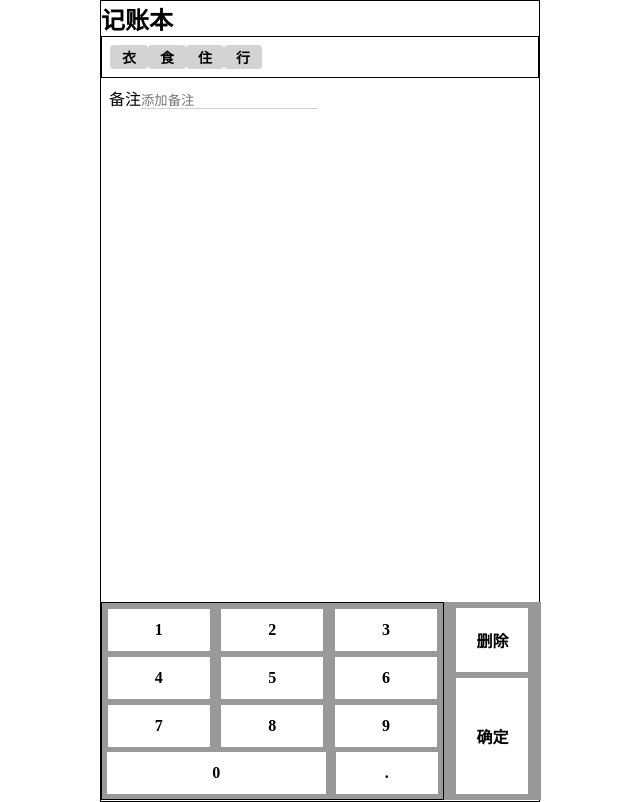
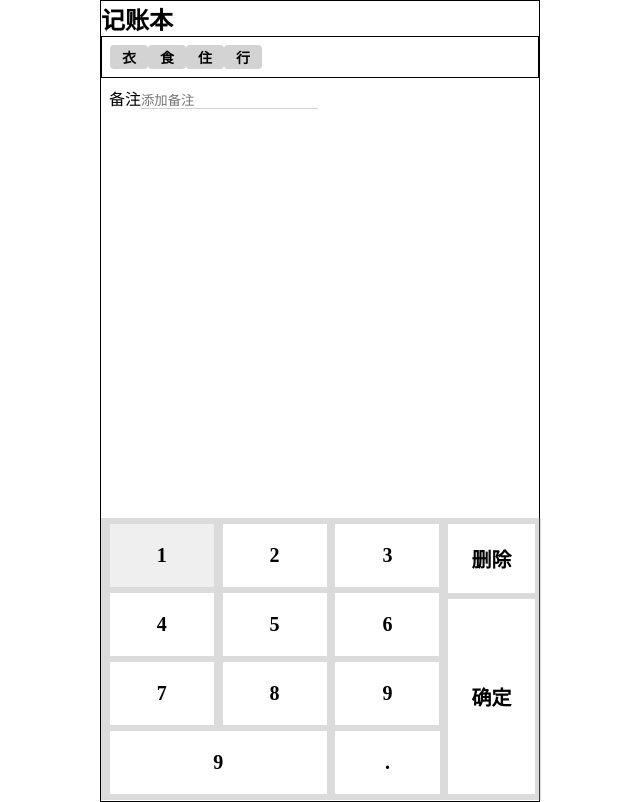
Before and after one commit to more-ka/bookkeeping-vue, a Vue app: page / in a window 1280 px wide. Shown: the whole page, without its empty margins (320-960 px from the left). Built offline with nearby package versions, Linux system fonts and the light colour scheme.

Commit message:
键盘样式微调

```diff
--- a/src/App.vue
+++ b/src/App.vue
@@ -1,7 +1,7 @@
 <!--
  * @Author: your name
  * @Date: 2020-03-05 17:26:53
- * @LastEditTime: 2020-03-06 00:04:40
+ * @LastEditTime: 2020-03-06 20:33:14
  * @LastEditors: Please set LastEditors
  * @Description: In User Settings Edit
  * @FilePath: \bookkeeping-vue\src\App.vue
@@ -24,21 +24,47 @@
       </section>
       <section class="keyboard">
         <div class="numberLock">
-          <div class="number">1</div>
-          <div class="number">2</div>
-          <div class="number">3</div>
-          <div class="number">4</div>
-          <div class="number">5</div>
-          <div class="number">6</div>
-          <div class="number">7</div>
-          <div class="number">8</div>
-          <div class="number">9</div>
-          <div class="number">0</div>
-          <div class="number">.</div>
+          <div class="number active">
+            <div class="content">1</div>
+            </div>
+          <div class="number">
+            <div class="content">2</div>
+          </div>
+          <div class="number">
+            <div class="content">3</div>
+          </div>
+          <div class="number">
+            <div class="content">4</div>
+          </div>
+          <div class="number">
+            <div class="content">5</div>
+          </div>
+          <div class="number">
+            <div class="content">6</div>
+          </div>
+          <div class="number">
+            <div class="content">7</div>
+          </div>
+          <div class="number">
+            <div class="content">8</div>
+          </div>
+          <div class="number">
+            <div class="content">9</div>
+          </div>
+          <div class="number">
+            <div class="content">9</div>
+          </div>
+          <div class="number">
+            <div class="content">.</div>
+          </div>
         </div>
         <div class="controlLock">
-          <div class="number">删除</div>
-          <div class="number">确定</div>
+          <div class="delete">
+            <div class="content">删除</div>
+          </div>
+          <div class="confirm">
+            <div class="content">确定</div>
+          </div>
         </div>
       </section>
     </div>
@@ -46,111 +72,6 @@
 </template>
 
 <script>
-export default {
-  name: "App"
-};
+  import '@/app.css'
+
 </script>
-
-<style>
-*,
-*::before,
-*::after {
-  margin: 0;
-  padding: 0;
-}
-#app {
-  max-width: 440px;
-  margin: 0 auto;
-  color: black;
-  height: 100vh;
-  display: block;
-}
-h2 {
-}
-.page {
-  border: 1px solid #000;
-  height: 100vh;
-}
-
-/* 标签部分 */
-.tags {
-  border: 1px solid #000;
-  padding: 8px;
-}
-.tags .tag {
-  font-size: 14px;
-  font-weight: bold;
-  padding: 2px 12px;
-  display: inline-block;
-  background: lightgrey;
-  border-radius: 4px;
-}
-
-/* 备注 */
-.remarks {
-  padding: 8px;
-}
-.remarks input {
-  border: none;
-  border-bottom: 1px solid lightgrey;
-  background: none;
-  outline: none;
-}
-/* 键盘区域 */
-.keyboard {
-  bottom: 0;
-  position: fixed;
-  max-width: 440px;
-  display: flex;
-  font-weight: bold;
-  background: #999999;
-  width: 100%;
-}
-.numberLock{
-  border: 1px solid #000;
-  width: 80%;
-  display: flex;
-  align-items: center;
-  justify-content: center;
-  flex-wrap: wrap;
-  flex-direction: row;
-}
-
-.numberLock div{
-  background: #ffffff;
-  padding: 12px 0;
-  width: 30%;
-  margin: auto;
-  display: flex;
-  margin-top: 6px;
-  align-self: center;
-  justify-content: space-around;
-  align-items: center;
-}
-.numberLock div:nth-child(10){
-  flex-grow: 1;
-  margin: 5px;
-}
-.numberLock div:last-child{
-  margin: 5px;
-}
-.controlLock{
-  width: 20%;
-  margin: 6px;
-  display: flex;
-  flex-direction: column;
-}
-.controlLock div{
-  flex: 1;
-  padding: 20px;
-  background: #fff;
-  display: flex;
-  align-self: center;
-  justify-content: space-around;
-  align-items: center;
-}
-.controlLock div:last-child{
-  flex: 4;
-  margin-top: 6px;
-}
-</style>
--- /dev/null
+++ b/src/app.css
@@ -0,0 +1,99 @@
+*,
+*::before,
+*::after {
+  margin: 0;
+  padding: 0;
+}
+#app {
+  max-width: 440px;
+  margin: 0 auto;
+  color: black;
+  height: 100vh;
+  display: block;
+}
+h2 {
+}
+.page {
+  border: 1px solid #000;
+  height: 100vh;
+}
+
+/* 标签部分 */
+.tags {
+  border: 1px solid #000;
+  padding: 8px;
+}
+.tags .tag {
+  font-size: 14px;
+  font-weight: bold;
+  padding: 2px 12px;
+  display: inline-block;
+  background: lightgrey;
+  border-radius: 4px;
+}
+
+/* 备注 */
+.remarks {
+  padding: 8px;
+}
+.remarks input {
+  border: none;
+  border-bottom: 1px solid lightgrey;
+  background: none;
+  outline: none;
+}
+/* 键盘区域 */
+.keyboard {
+  bottom: 0;
+  position: fixed;
+  max-width: 440px;
+  display: flex;
+  font-weight: bold;
+  background: #9b9b9b5c;
+  width: 100%;
+  padding-bottom: 6px;
+  font-size: 20px;
+}
+.keyboard >div >div.active{
+  background: #efefef;
+}
+.numberLock{
+  width: 80%;
+  display: flex;
+  flex-wrap: wrap;
+  justify-content: space-evenly;
+}
+
+.numberLock > div{
+  background: #ffffff;
+  padding: 20px 0;
+  width: 30%;
+  display: flex;
+  margin: 0;
+  margin-top: 6px;
+  align-self: center;
+  justify-content: space-around;
+  align-items: center;
+}
+.numberLock div:nth-child(10){
+  width: 62.5%;
+}
+
+.controlLock{
+  width: 20%;
+  margin-right: 6px;
+  margin-top: 6px;
+  display: flex;
+  flex-direction: column;
+}
+.controlLock > div{
+  padding: 20px 0;
+  background: #fff;
+  display: flex;
+  align-items: center;
+  justify-content: center;
+}
+.controlLock > div:last-child{
+  margin-top: 6px;
+  flex-grow: 1;
+}
```
